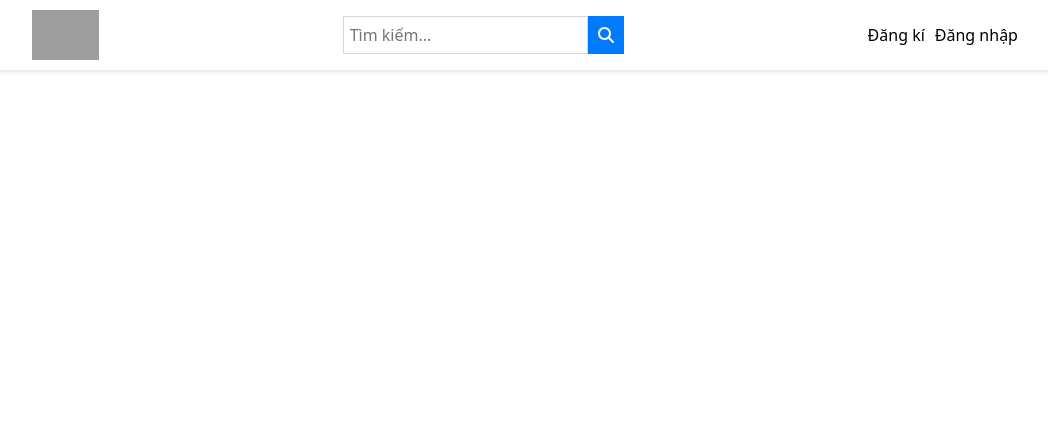
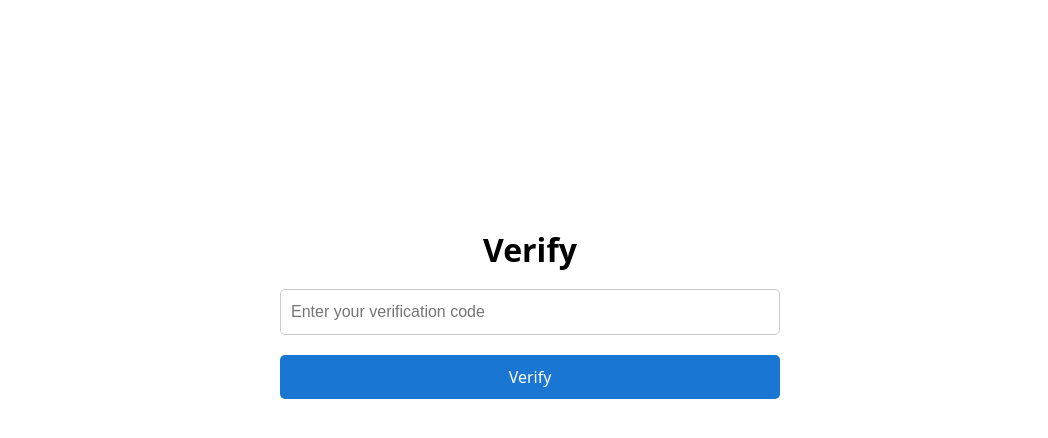
Before and after one commit to hoanle2k2/SDN, a React (Create React App) app: page /verify in a window 1280 px wide. Before the commit this address had no page. Shown: the top 438 px of the page, without its empty margins (110-1158 px from the left). Built offline with nearby package versions, Linux system fonts and the light colour scheme; grey boxes are pictures that could not be loaded.

Commit message:
commit register

```diff
--- a/src/App.js
+++ b/src/App.js
@@ -7,10 +7,11 @@ import BlogList from "./component/blogList/BlogList";
 import EditBlog from "./component/editBlog/EditBlog";
 import HomePage from "./component/home/HomePage";
 import Header from "./component/header/Header";
+import Verify from "./component/register/Verify";
 
 function App() {
   const location = useLocation();
-  const HideHeaderAndFooter = !["/login", "/register", "/forgot"].includes(location.pathname);
+  const HideHeaderAndFooter = !["/login", "/register", "/forgot", "/verify"].includes(location.pathname);
 
   return (
     <div className="app">
@@ -21,6 +22,7 @@ function App() {
           <Route path="/login" element={<SignInSide />} />
           <Route path="/register" element={<SignUp />} />
           <Route path="/forgot" element={<ForgotPassword />} />
+          <Route path="/verify" element={<Verify />} />
           <Route path="/blogl" element={<BlogList />} />
           <Route path="/edit" element={<EditBlog />} />
         </Routes>
--- a/src/component/login/SignIn.jsx
+++ b/src/component/login/SignIn.jsx
@@ -38,7 +38,8 @@ export default function SignInSide() {
   const navigate = useNavigate();
   const [userRole, setUserRole] = useState(null);
   const accesstoken = (localStorage.getItem("accessToken"));
-  const [errors, setErrors] = useState([]);
+  const [loginError, setLoginError] = useState('');
+
 
   useEffect(() => {
     if (accesstoken) {
@@ -50,11 +51,15 @@ export default function SignInSide() {
     event.preventDefault();
     const form = new FormData(event.currentTarget);
 
-
     const userData = {
       email: form.get('email'),
       password: form.get('password'),
     };
+
+    if (!userData) {
+      setLoginError('Vui lòng nhập email và mật khẩu.');
+      return;
+    }
 
     try {
       const response = await axios.post('http://localhost:5000/accounts/login', userData, {
@@ -77,18 +82,19 @@ export default function SignInSide() {
 
         navigate('/');
       } else {
-        setErrors('Login failed. Please check your credentials.');
+        setLoginError('Đăng nhập thất bại. Vui lòng kiểm tra email và mật khẩu.');
       }
     } catch (error) {
       console.error('Error:', error);
       if (error.response) {
         const errors = error.response.data.errors;
         console.log(errors);
-        // Render errors
-        setErrors(errors);
+        setLoginError('Đăng nhập thất bại. Vui lòng kiểm tra email và mật khẩu.');
       }
     }
   };
+
+
 
   return (
     <ThemeProvider theme={defaultTheme}>
@@ -129,13 +135,18 @@ export default function SignInSide() {
             <Typography component="h1" variant="h5">
               Đăng Nhập
             </Typography>
-            {errors.length > 0 && (
+            {/* {errors.length > 0 && (
               <div className="error-message">
                 {errors.map((errorObj, index) => (
                   <div key={index} className="error-item">
                     <p>{errorObj.msg}</p>
                   </div>
                 ))}
+              </div>
+            )} */}
+            {loginError && (
+              <div className="error-message">
+                <p>{loginError}</p>
               </div>
             )}
             <Box component="form" noValidate onSubmit={handleSubmit} sx={{ mt: 1 }}>
--- a/src/component/register/SignUp.jsx
+++ b/src/component/register/SignUp.jsx
@@ -35,7 +35,8 @@ const defaultTheme = createTheme();
 export default function SignUp() {
     const navigate = useNavigate();
     const accesstoken = (localStorage.getItem("accessToken"));
-    const [errors, setErrors] = useState([]);
+    const [loginError, setLoginError] = useState('');
+
 
     useEffect(() => {
         if (accesstoken) {
@@ -49,7 +50,7 @@ export default function SignUp() {
         const form = new FormData(event.currentTarget);
 
         const userData = {
-            username: form.get('usename'), // Correct the typo in 'usename'
+            usename: form.get('usename'),
             email: form.get('email'),
             password: form.get('password'),
         };
@@ -57,22 +58,19 @@ export default function SignUp() {
         try {
             const response = await axios.post('http://localhost:5000/accounts/register', userData);
 
-            if (response.status === 200) {
+            if (response.status === 201) {
                 console.log('Registration successful');
-                navigate('/login');
+                localStorage.setItem('code', response.data.data.verificationCode);
+                navigate('/verify');
             } else {
-                const errors = await response.data.errors;
-                // Render errors
-                setErrors(errors);
+                setLoginError('Đăng nhập thất bại. Vui lòng kiểm tra email và mật khẩu.');
             }
         } catch (error) {
             console.error('Error:', error);
-
             if (error.response) {
                 const errors = error.response.data.errors;
                 console.log(errors);
-                // Render errors
-                setErrors(errors);
+                setLoginError('Đăng nhập thất bại. Vui lòng kiểm tra email và mật khẩu.');
             }
         }
     };
@@ -113,20 +111,16 @@ export default function SignUp() {
                         <Typography component="h1" variant="h5">
                             Đăng Kí
                         </Typography>
-                        {errors.length > 0 && (
+                        {loginError && (
                             <div className="error-message">
-                                {errors.map((errorObj, index) => (
-                                    <div key={index} className="error-item">
-                                        <p>{errorObj.msg}</p>
-                                    </div>
-                                ))}
+                                <p>{loginError}</p>
                             </div>
                         )}
                         <Box component="form" noValidate onSubmit={handleSubmit} sx={{ mt: 3 }}>
                             <Grid container spacing={2}>
                                 <Grid item xs={12}>
                                     <TextField
-                                        required
+
                                         fullWidth
                                         id="usename"
                                         label="Họ và Tên"
--- /dev/null
+++ b/src/component/register/Verify.css
@@ -0,0 +1,47 @@
+.auth {
+  width: 100%;
+  height: 80vh;
+  display: flex;
+  justify-content: center;
+  align-items: center;
+  flex-direction: column;
+}
+
+.auth form {
+  width: 500px;
+  margin: 0 auto;
+}
+
+.auth h1 {
+  text-align: center;
+  font-size: 2rem;
+  font-weight: bold;
+  margin-bottom: 20px;
+  color: #000;
+}
+
+.auth input {
+  width: 100%;
+  padding: 10px;
+  margin-bottom: 20px;
+  border: 1px solid #ccc;
+  border-radius: 5px;
+  font-size: 1rem;
+  font-family: sans-serif;
+}
+
+.auth button {
+  width: 100%;
+  padding: 10px;
+  margin-bottom: 10px;
+  background-color: #1976D2;
+  color: #fff;
+  border: none;
+  border-radius: 5px;
+  cursor: pointer;
+  transition: background-color 0.3s ease;
+}
+
+.auth button:hover {
+  background-color: #1976D2;
+}
--- /dev/null
+++ b/src/component/register/Verify.js
@@ -0,0 +1,44 @@
+import React, { useState } from "react";
+import { useNavigate } from "react-router-dom";
+import axios from "axios";
+import './Verify.css'
+
+
+const Verify = () => {
+  const [code, setCode] = useState("");
+  const navigate = useNavigate();
+
+
+  const handleSubmit = (event) => {
+    event.preventDefault();
+
+    // Xác nhận mã verify
+    axios.post("http://localhost:5000/accounts/verify", { code })
+      .then((res) => {
+        if (res.status === 200) {
+          navigate("/login");
+        } else {
+          alert("Invalid verification code");
+        }
+      })
+      .then((err) => console.log(err));
+  };
+
+  return (
+    <div className="auth">
+      <h1>Verify</h1>
+      <form onSubmit={handleSubmit}>
+        <input
+          required
+          type="text"
+          placeholder="Enter your verification code"
+          value={code}
+          onChange={(e) => setCode(e.target.value)}
+        />
+        <button>Verify</button>
+      </form>
+    </div>
+  );
+};
+
+export default Verify;
```
Also changed, not shown: src/component/register/SignUp.css (line endings or trailing spaces).
